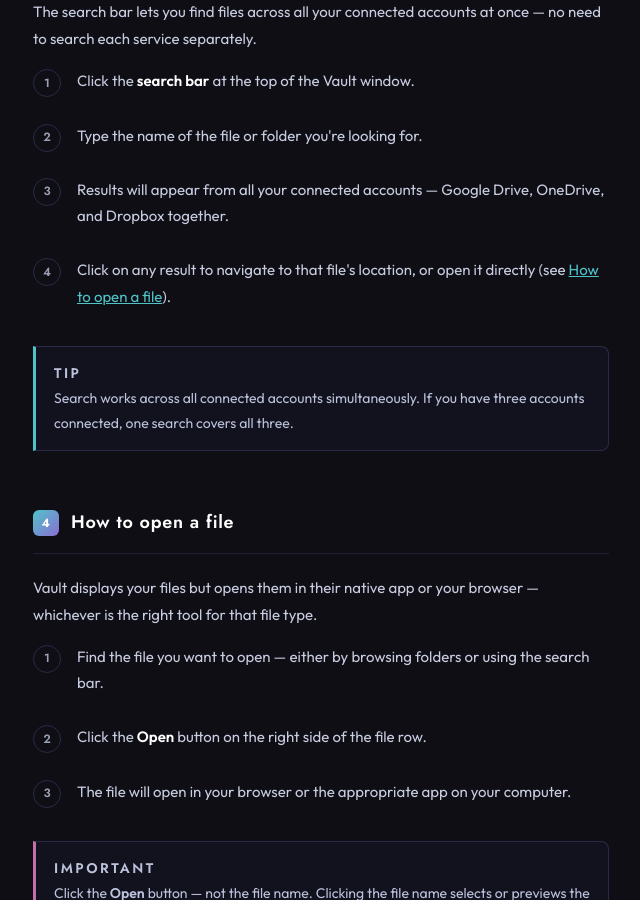
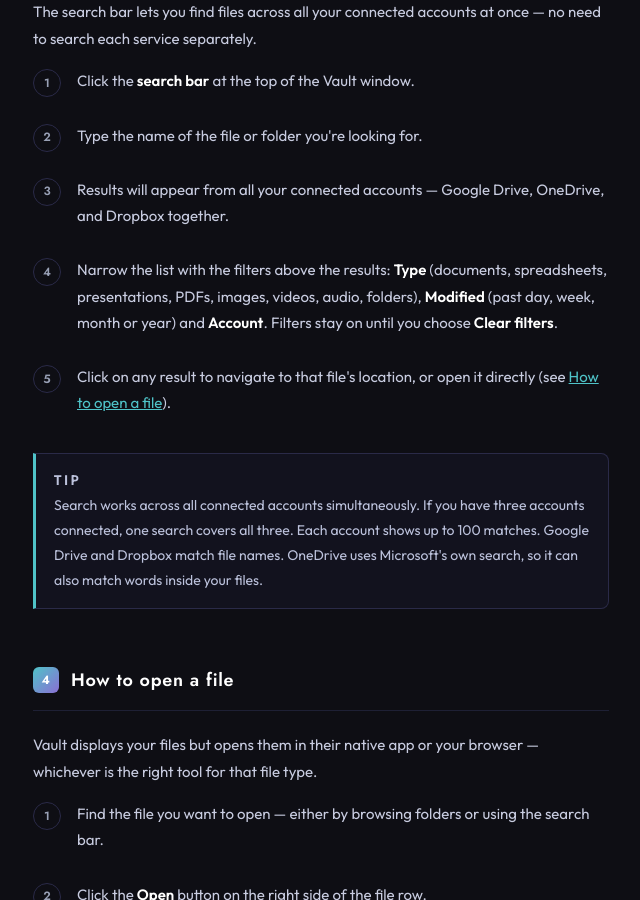
Before and after one commit to elizabethlemoine33-commits/bynorthlight-site, a Jekyll site: the page built from vault-docs.html, in a window 1280 px wide and 900 px high, scrolled down 1879 px. Shown: the whole window, without its empty margins (319-959 px from the left). Built offline with Jekyll 4.4.1, drawn with Linux system fonts in a browser that asks for light colours.

Commit message:
Vault 1.0.4: search filters and OneDrive search wording (#86)
Co-authored-by: Claude Sonnet 5.5 <noreply@anthropic.com>

```diff
--- a/vault-docs.html
+++ b/vault-docs.html
@@ -297,12 +297,16 @@ head_extra: |
         </div>
         <div class="step">
           <span class="step-num">4</span>
+          <p class="step-text">Narrow the list with the filters above the results: <strong>Type</strong> (documents, spreadsheets, presentations, PDFs, images, videos, audio, folders), <strong>Modified</strong> (past day, week, month or year) and <strong>Account</strong>. Filters stay on until you choose <strong>Clear filters</strong>.</p>
+        </div>
+        <div class="step">
+          <span class="step-num">5</span>
           <p class="step-text">Click on any result to navigate to that file's location, or open it directly (see <a href="#open-file">How to open a file</a>).</p>
         </div>
       </div>
       <div class="tip">
         <p class="tip-label">Tip</p>
-        <p>Search works across all connected accounts simultaneously. If you have three accounts connected, one search covers all three.</p>
+        <p>Search works across all connected accounts simultaneously. If you have three accounts connected, one search covers all three. Each account shows up to 100 matches. Google Drive and Dropbox match file names. OneDrive uses Microsoft's own search, so it can also match words inside your files.</p>
       </div>
     </section>
 
--- a/vault-privacy.html
+++ b/vault-privacy.html
@@ -237,7 +237,7 @@ head_extra: |
 <main id="main-content">
 
   <h1 class="page-title">Privacy Policy</h1>
-  <p class="page-meta">Northlight Vault &nbsp;·&nbsp; Effective Date: May 17, 2026 &nbsp;·&nbsp; Last Updated: November 3, 2026 &nbsp;·&nbsp; Applies to v1.0.2 and later</p>
+  <p class="page-meta">Northlight Vault &nbsp;·&nbsp; Effective Date: May 17, 2026 &nbsp;·&nbsp; Last Updated: November 4, 2026 &nbsp;·&nbsp; Applies to v1.0.2 and later</p>
   <div class="aurora-line" role="presentation"></div>
 
   <!-- 1. WHO WE ARE -->
@@ -322,6 +322,7 @@ head_extra: |
 
     <h3>How it works</h3>
     <p>When you browse files in Vault, the app retrieves file lists and metadata — names, dates, folder structure, file types — directly from your connected cloud provider and displays them on your device. This data is processed locally and is not sent to Northlight or stored on Northlight servers.</p>
+    <p>When you search, Vault sends your search words straight to each connected provider, and the provider does the matching on its own servers. Google Drive and Dropbox are searched by file name. Microsoft OneDrive uses Microsoft's own search, which can also match words inside your files, and Microsoft does not let apps turn that off. Vault never reads your files. It receives only the names, dates, file types and links of the results, and they go no further than your device.</p>
 
     <h3>Your files</h3>
     <p>Northlight does not touch your files. Vault is read-only. It cannot move, rename, edit, upload or delete a file, and it does not download or keep copies. When you open a file, it opens in your browser or its own app through your cloud provider. Neither the files nor their contents pass through Northlight.</p>
--- a/vault.html
+++ b/vault.html
@@ -668,7 +668,7 @@ head_extra: |
         <ul style="list-style:none; display:flex; flex-direction:column; gap:10px; margin-top:12px;">
           <li style="font-size:14px; color:var(--haze);"><span class="check" aria-hidden="true">✓</span>Browse files and folders across all connected accounts</li>
           <li style="font-size:14px; color:var(--haze);"><span class="check" aria-hidden="true">✓</span>Open files in their native app or in your browser</li>
-          <li style="font-size:14px; color:var(--haze);"><span class="check" aria-hidden="true">✓</span>Search across services by filename</li>
+          <li style="font-size:14px; color:var(--haze);"><span class="check" aria-hidden="true">✓</span>Search across services and filter by type, date and account</li>
           <li style="font-size:14px; color:var(--haze);"><span class="check" aria-hidden="true">✓</span>Stay signed in between sessions</li>
         </ul>
       </div>
```
